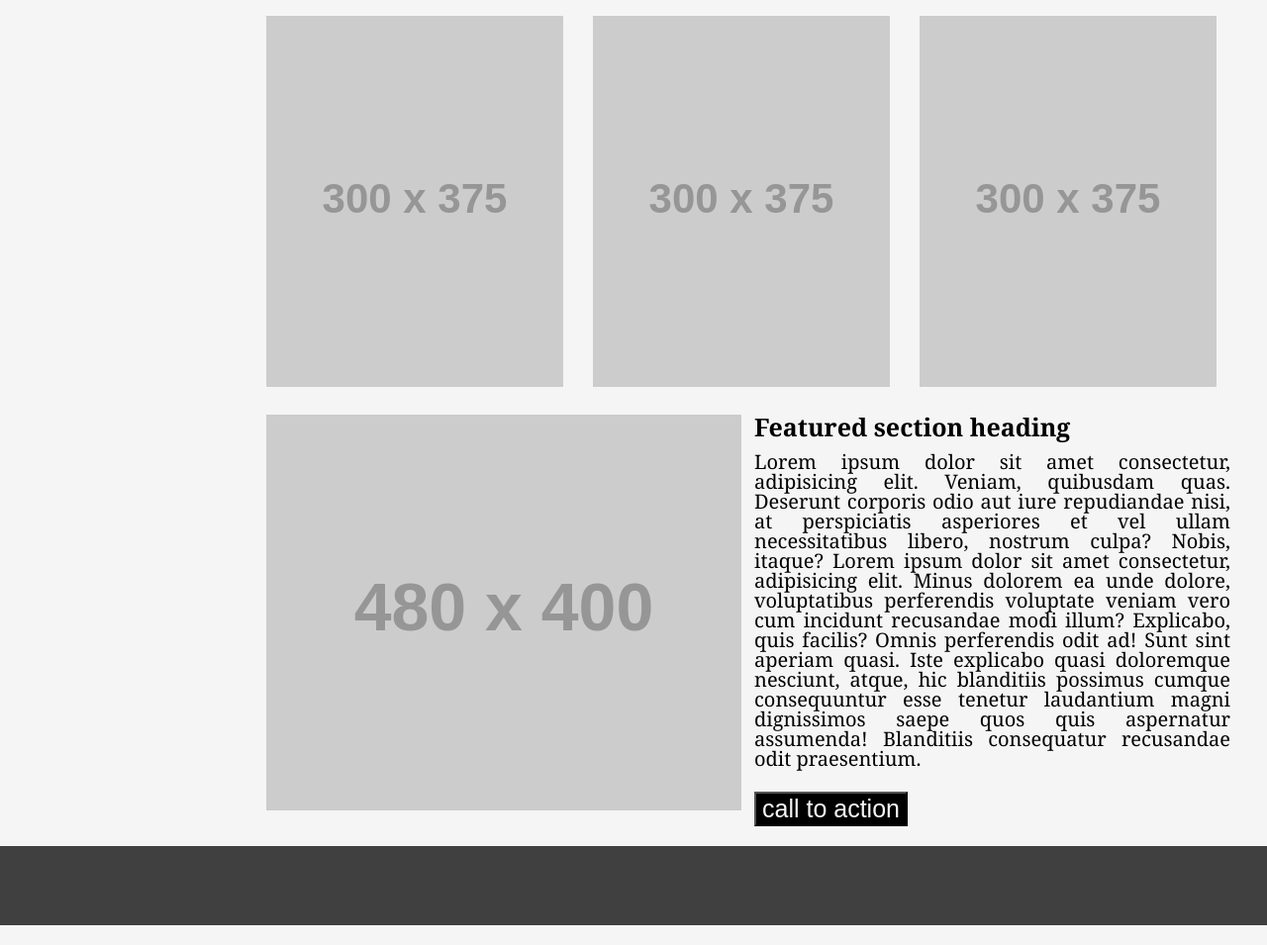
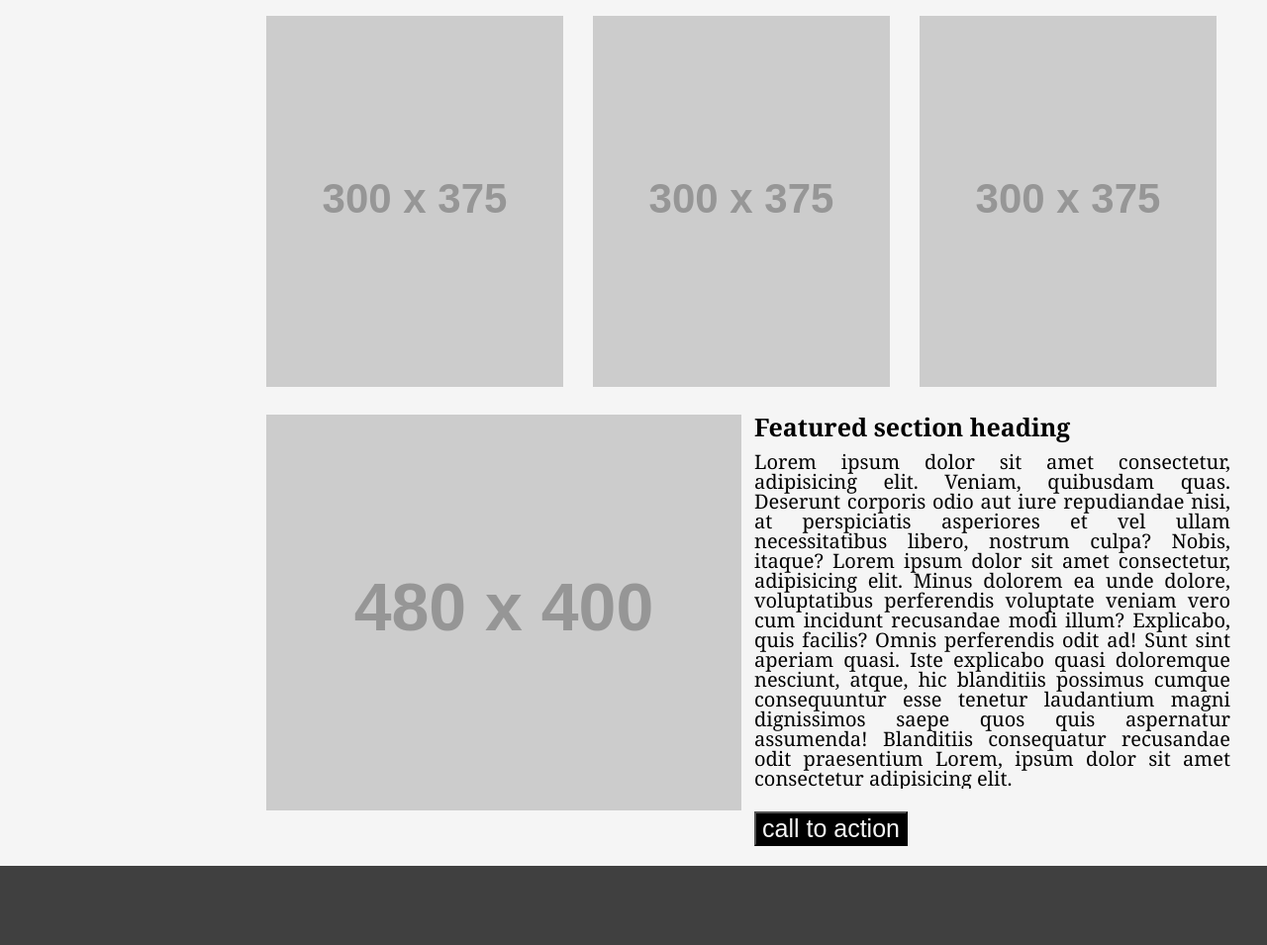
Before and after one commit to Mkhzoumi/wirefame-exercise, a plain HTML site: page index.html in a window 1280 px wide. Shown: the part 587-1542 px from the top of the page at 99% size. Drawn offline with Linux system fonts and the light colour scheme; placeholder pictures from the web are drawn by us.

Commit message:
css added

```diff
--- a/css/style.css
+++ b/css/style.css
@@ -41,6 +41,8 @@ main p{
    margin: 13px;
     font-size: 20px;
     text-align: justify;
+    overflow-x: hidden;
+    overflow-y: scroll;
 }
 main button{
     font-size: 25px;
--- a/index.html
+++ b/index.html
@@ -33,7 +33,7 @@
         <h2>Featured section heading</h2>
         <p>
             Lorem ipsum dolor sit amet consectetur, adipisicing elit. Veniam, quibusdam quas. Deserunt corporis odio aut iure repudiandae nisi, at perspiciatis asperiores et vel ullam necessitatibus libero, nostrum culpa? Nobis, itaque? Lorem ipsum dolor sit amet consectetur, adipisicing elit. Minus dolorem ea unde dolore, voluptatibus perferendis voluptate veniam vero cum incidunt recusandae modi illum? Explicabo, quis facilis? Omnis perferendis odit ad!
-            Sunt sint aperiam quasi. Iste explicabo quasi doloremque nesciunt, atque, hic blanditiis possimus cumque consequuntur esse tenetur laudantium magni dignissimos saepe quos quis aspernatur assumenda! Blanditiis consequatur recusandae odit praesentium.
+            Sunt sint aperiam quasi. Iste explicabo quasi doloremque nesciunt, atque, hic blanditiis possimus cumque consequuntur esse tenetur laudantium magni dignissimos saepe quos quis aspernatur assumenda! Blanditiis consequatur recusandae odit praesentium Lorem, ipsum dolor sit amet consectetur adipisicing elit.
         </p>
         <button><a href="">call to action</a></button>
     </main>
```
